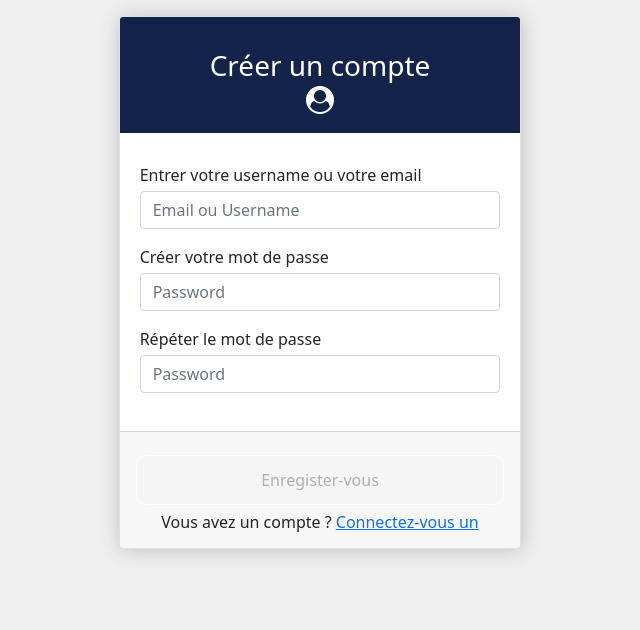
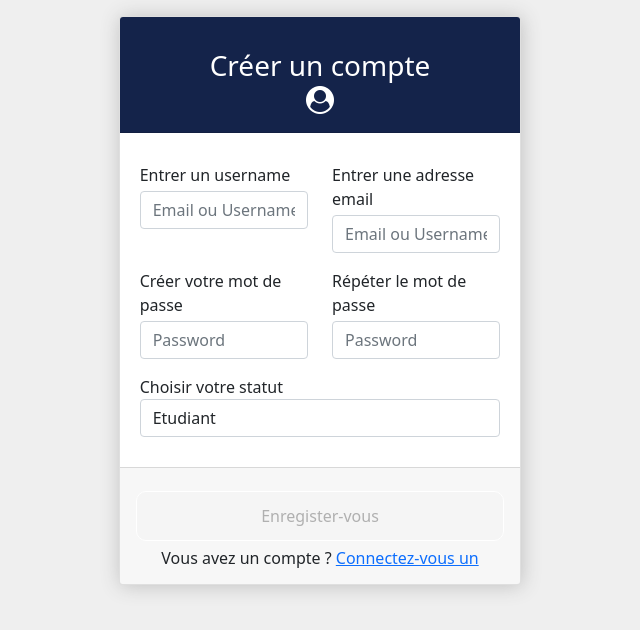
Before and after one commit to StephaneCash/AppRecours, a React (Create React App) app: page /inscription in a window 1280 px wide. Shown: the top 630 px of the page, without its empty margins (320-960 px from the left). Built offline with nearby package versions, Linux system fonts and the light colour scheme.

Commit message:
register-user

```diff
--- a/src/pages/Register.js
+++ b/src/pages/Register.js
@@ -1,6 +1,6 @@
 import React, { useState } from 'react';
 import { NavLink } from "react-router-dom";
-
+import axios from "axios";
 
 function Register() {
 
@@ -8,19 +8,27 @@ function Register() {
     const [email, setEmail] = useState('');
     const [role, setRole] = useState('');
 
+    const [pseudo, setPseudo] = useState('');
+    const [passRepete, setPassRepete] = useState('');
+
     const [btnState, setBtnState] = useState(false);
     const [isValidEmail, setIsValidEmail] = useState(false);
 
-    const handlePwd = (e) => {
-
-    };
-
-    const repetePwd = (e) => {
-
-    };
+    console.log(role)
 
     const registerFunction = () => {
-
+        axios.post(`http://localhost:5000/api/users`, {
+            pseudo: pseudo,
+            email: email,
+            password: password,
+            role: role
+        })
+        .then(res=>{
+            console.log(res)
+        })
+        .catch(err=>{
+            console.log(err.response);
+        });
     };
 
     const handleEmail = (e) => {
@@ -38,27 +46,39 @@ function Register() {
                     </h3>
                 </div>
                 <div className='card-body'>
-                    <div className='mb-3'>
-                        <label className='mb-1 text-dark'>Entrer votre username ou votre email</label>
-                        <input type="email" className='form-control' placeholder='Email ou Username' onChange={(e) => (handleEmail, setEmail(e.target.value))} required />
-                        <span>
-                            {
-                                btnState && isValidEmail ? <span className='text-danger'>Veuillez entrer une adresse email svp.</span> : ""
-                            }
-                        </span>
+                    <div className='row'>
+                        <div className='col-sm-6'>
+                            <label className='mb-1 text-dark'>Entrer un username</label>
+                            <input type="text" className='form-control' placeholder='Email ou Username' onChange={(e) => (setPseudo(e.target.value))} required />
+                        </div>
+                        <div className='col-sm-6'>
+                            <label className='mb-1 text-dark'>Entrer une adresse email</label>
+                            <input type="email" className='form-control' placeholder='Email ou Username' onChange={(e) => (setEmail(e.target.value))} required />
+                        </div>
                     </div>
 
-                    <div className='mt-3 mb-2'>
-                        <label className='mb-1 text-dark' >Créer votre mot de passe</label>
-                        <input type="password" className='form-control' placeholder='Password' onChange={handlePwd} />
+                    <div className='row mt-3'>
+                        <div className='col-sm-6'>
+                            <label className='mb-1 text-dark'>Créer votre mot de passe</label>
+                            <input type="password" className='form-control' placeholder='Password' onChange={(e)=>setPwd(e.target.value)} />
+                        </div>
+                        <div className='col-sm-6'>
+                            <label className='mb-1 text-dark' >Répéter le mot de passe</label>
+                            <input type="password" className='form-control' placeholder='Password' onChange={(e)=>setPassRepete(e.target.value)} />
+                        </div>
                     </div>
 
-                    <div className='mt-3 mb-2'>
-                        <label className='mb-1 text-dark' >Répéter le mot de passe</label>
-                        <input type="password" className='form-control' placeholder='Password' onChange={repetePwd} />
+                    <div className='row mt-3'>
+                        <label>Choisir votre statut</label>
+                        <div className='col-sm-12'>
+                            <select className='form-control' onChange={(e)=>setRole(e.target.value)}>
+                                <option>Etudiant</option>
+                                <option>Professeur</option>
+                            </select>
+                        </div>
                     </div>
+                </div>
 
-                </div>
                 <div className='card-footer text-center '>
                     {
                         pwd === "" || email === "" ?
```
